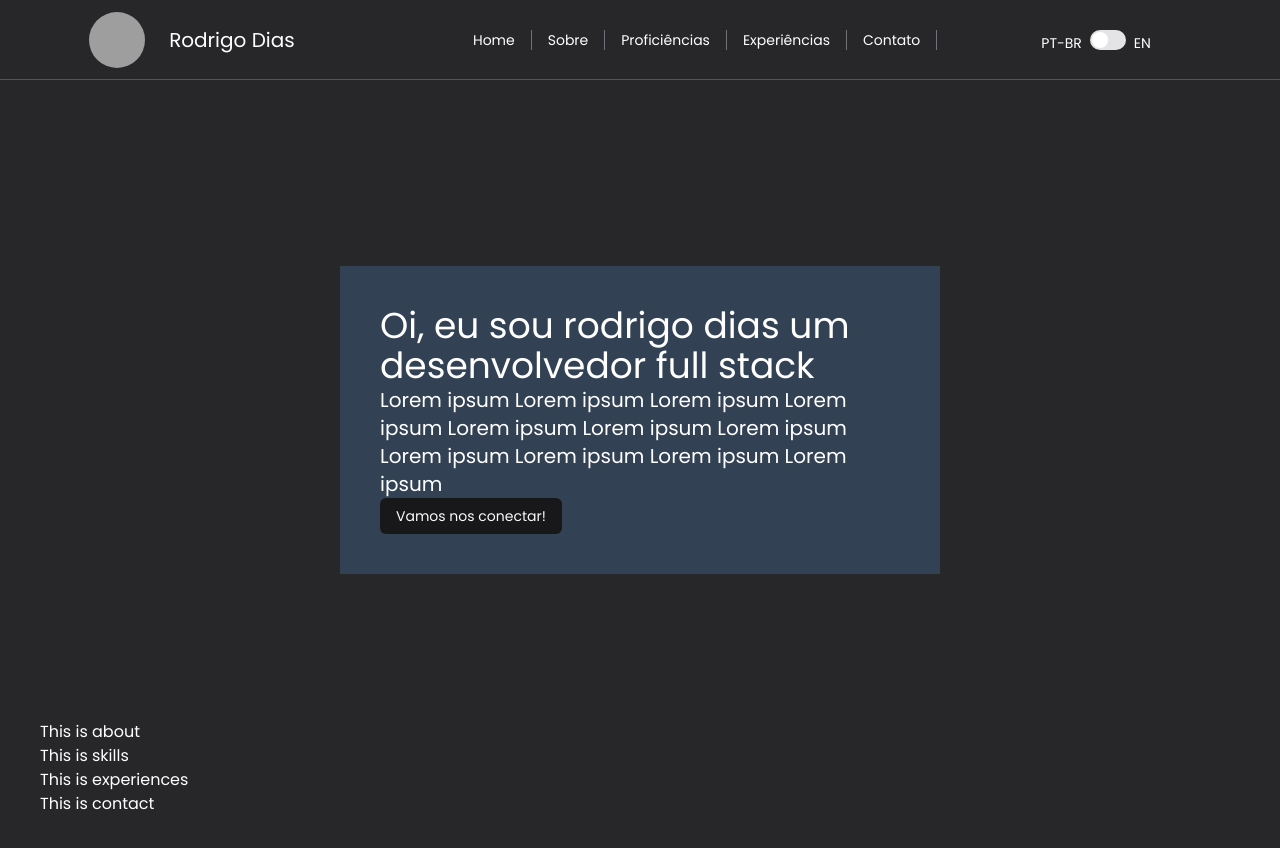
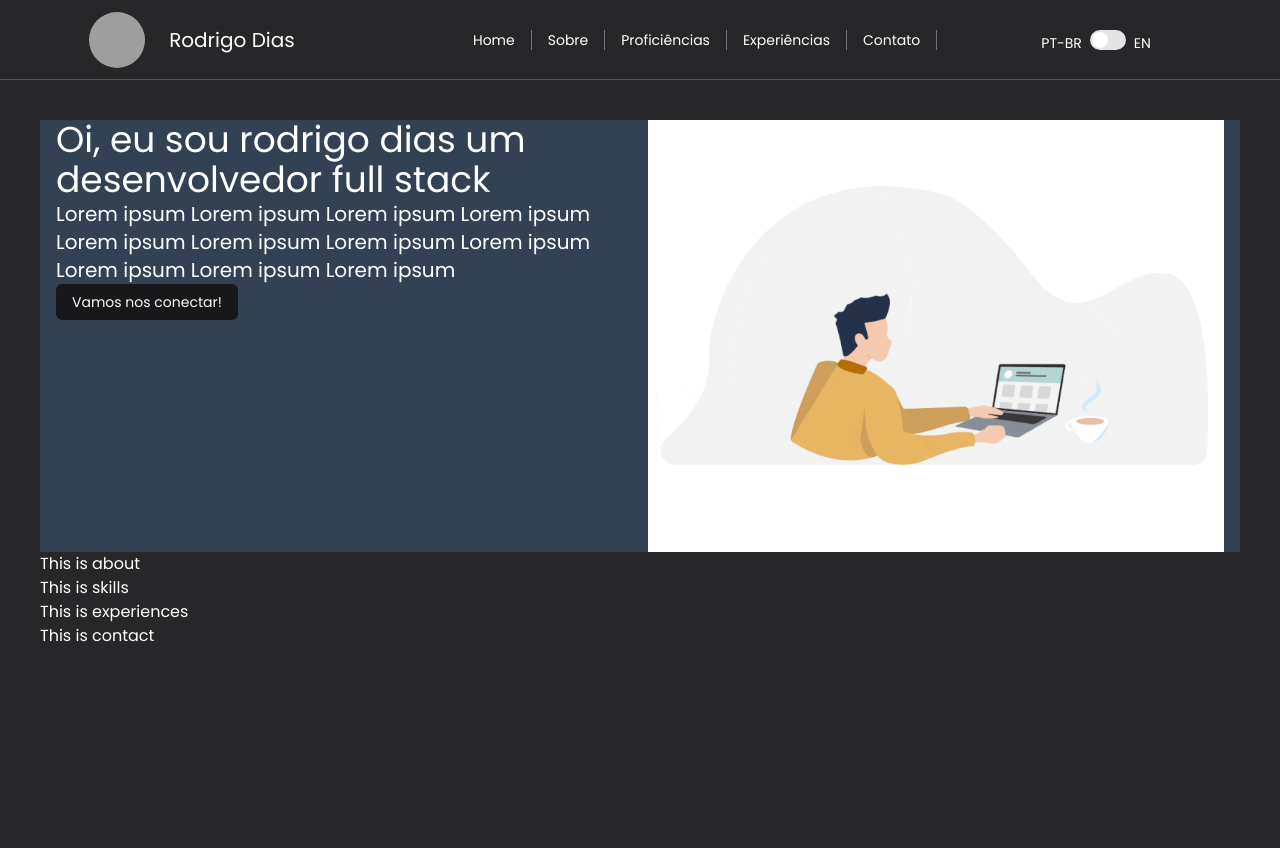
Before and after one commit to rdias66/next-portfolio, a Next.js app: page / in a window 1280 px wide. Shown: the top 848 px of the page. Built offline with nearby package versions, Linux system fonts and the light colour scheme; grey boxes are pictures that could not be loaded.

Commit message:
home elements positions kinda structured

```diff
--- a/src/app/sections/home.tsx
+++ b/src/app/sections/home.tsx
@@ -1,13 +1,23 @@
 import { Button } from '@/components/ui/button'
+import Image from 'next/image'
+import DevGif from '@/app/assets/dev-gif.gif'
 
 export function Home({ LanguageTextData }: any) {
   return (
-    <section id="Home" className="flex h-5/6">
-      <div className="w-1/2 bg-slate-700 p-10 m-auto flex-row">
-        <h1 className="text-4xl">{LanguageTextData.mainText}</h1>
-        <p className="text-xl">{LanguageTextData.introduction} </p>
-
-        <Button className="">{LanguageTextData.buttonText}</Button>
+    <section id="Home">
+      <div className="container mx-auto px-4 bg-slate-700">
+        <div className="flex flex-wrap -mx-2">
+          <div className="w-full md:w-1/2 px-2">
+            <span className="text-4xl  max-w-full">
+              {LanguageTextData.mainText}
+            </span>
+            <p className="text-xl ">{LanguageTextData.introduction} </p>
+            <Button className="">{LanguageTextData.buttonText}</Button>
+          </div>
+          <div className="w-full md:w-1/2 px-2">
+            <Image src={DevGif} alt="Dev Gif" />
+          </div>
+        </div>
       </div>
     </section>
   )
```
Also changed, not shown: src/app/assets/dev-gif.gif (added).
